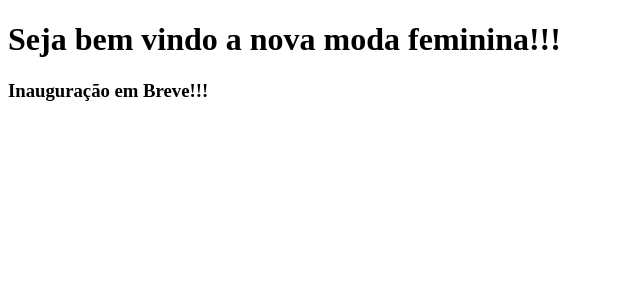
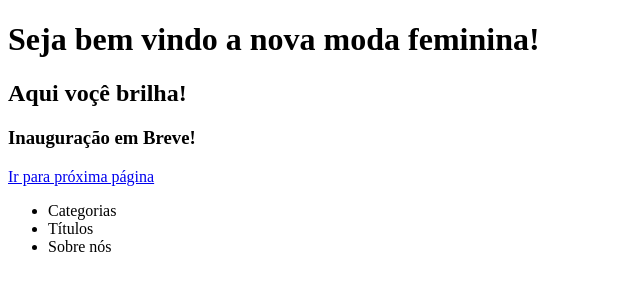
Before and after one commit to marcelaor/Fa-a-nos-uma-visita, a plain HTML site: page index.html in a window 1280 px wide. Shown: the whole page, without its empty margins (0-640 px from the left). Drawn offline with Linux system fonts and the light colour scheme.

Commit message:
Criada página e index

```diff
--- a/index.html
+++ b/index.html
@@ -9,8 +9,16 @@
 </head>
 
 <body>
-    <h1>Seja bem vindo a nova moda feminina!!!</h1>
-    <h3>Inauguração em Breve!!!</h3>
+    <h1>Seja bem vindo a nova moda feminina!</h1>
+    <h2>Aqui voçê  brilha!</h2>
+    <h3>Inauguração em Breve!</h3>
+    <a href="Faça-nosumavisita.html">Ir para próxima página</a>
+    <ul>
+     <li>Categorias</li>
+     <li>Títulos</li>
+     <li>Sobre nós</li>
+
+    </ul>
 </body>
 
 </html>
```
Also changed, not shown: Faça-nosumavisita.html (added, +20 -0 lines).
